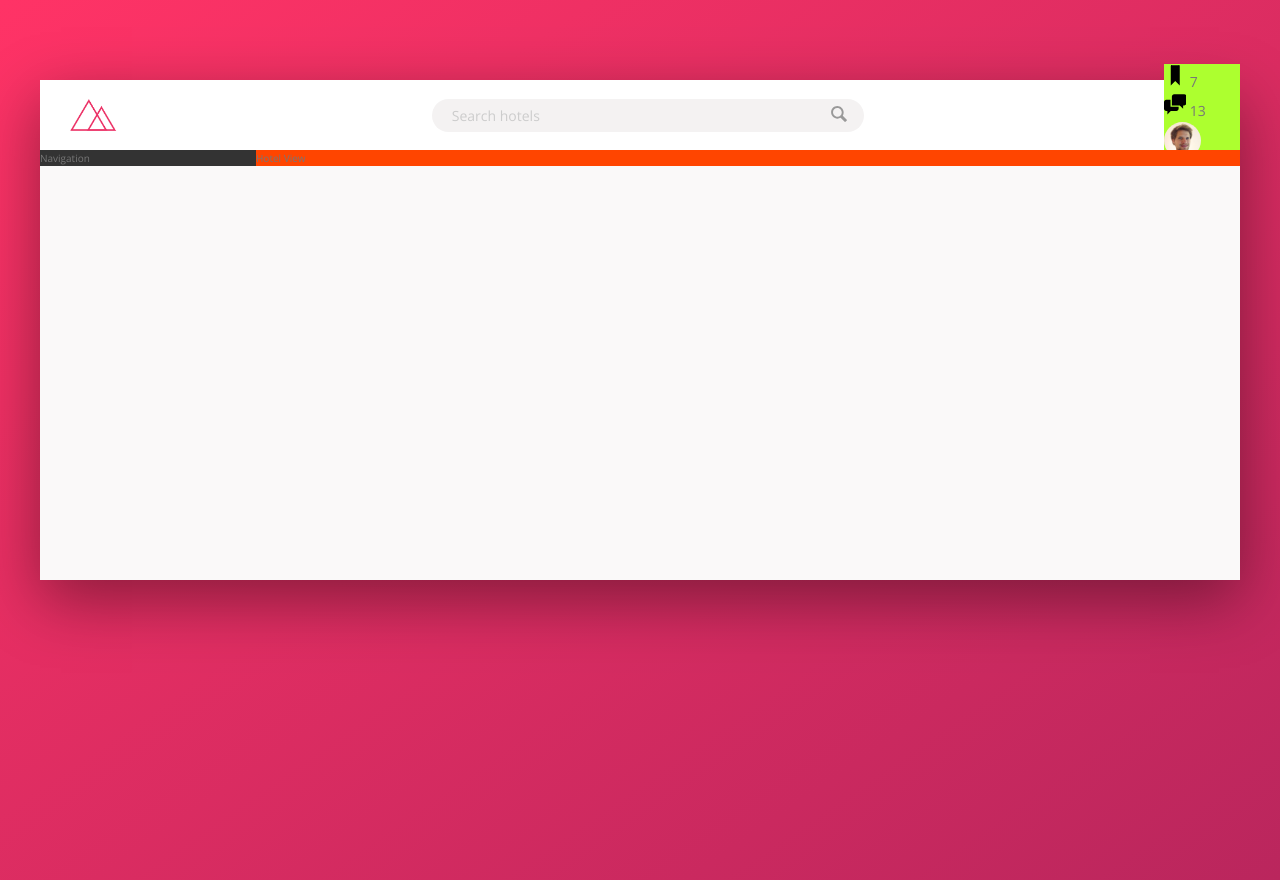
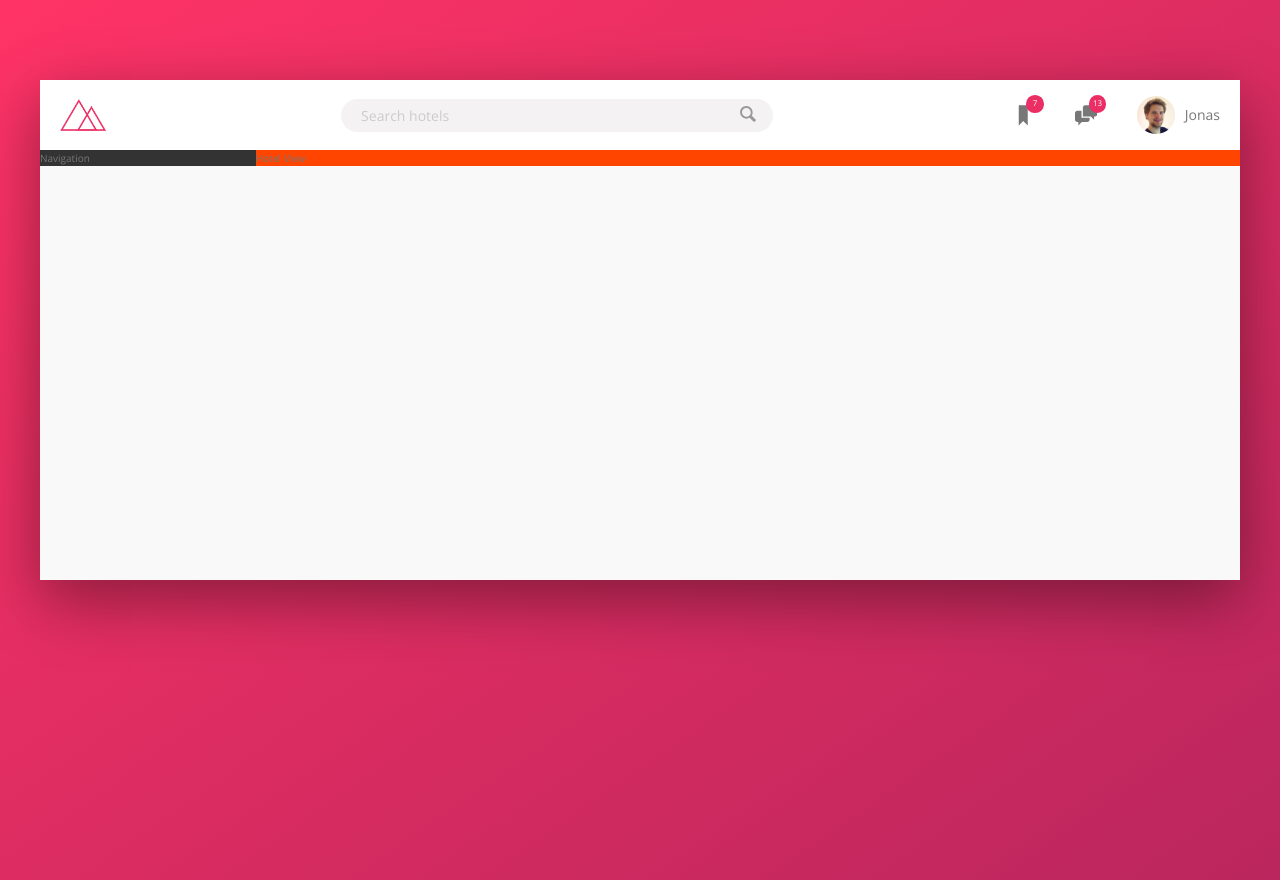
Before and after one commit to cloud4288/2-Trillo, a website: page index.html in a window 1280 px wide. Drawn offline with nearby package versions, Linux system fonts and the light colour scheme.

Commit message:
Building the header - part 3

```diff
--- a/index.html
+++ b/index.html
@@ -25,14 +25,14 @@
         </form>
 
         <nav class="user-nav">
-            <div class="user-nav__nav__icon-box">
+            <div class="user-nav__icon-box">
                 <svg class="user-nav__icon">
                     <use xlink:href="img/sprite.svg#icon-bookmark"></use>
                 </svg>
                 <span class="user-nav__notification">7</span>
             </div>
 
-            <div class="user-nav__nav__icon-box">
+            <div class="user-nav__icon-box">
                 <svg class="user-nav__icon">
                     <use xlink:href="img/sprite.svg#icon-chat"></use>
                 </svg>
--- a/package.json
+++ b/package.json
@@ -5,7 +5,7 @@
   "main": "index.js",
   "scripts": {
     "watch:sass": "node-sass sass/main.scss css/style.css -w",
-    "browser-sync": "browser-sync start --server --files \"css/*.css\" --no-open",
+    "browser-sync": "browser-sync start --server --files 'css/*.css' 'index.html' --no-open",
     "start": "npm-run-all --parallel browser-sync watch:sass",
 
     "compile:sass": "node-sass sass/main.scss css/style.comp.css",
--- a/sass/components/navbar.scss
+++ b/sass/components/navbar.scss
@@ -2,30 +2,53 @@
  User navigation
  */
 .user-nav {
-  background-color: greenyellow;
+  align-self: stretch;
+
+  display: flex;
+  align-items: center;
+
+  & > * {
+    padding: 0 2rem;
+    cursor: pointer;
+    height: 100%;
+
+    display: flex;
+    align-items: center;
+
+    &:hover {
+      @include svar(background-color, color-grey-light-2);
+    }
+  }
+
   &__icon-box {
-
+    position: relative;
   }
 
   &__icon {
     height: 2.25rem;
     width: 2.25rem;
+    @include svar(fill, color-grey-dark-2);
   }
 
   &__notification {
+    font-size: .8rem;
+    height: 1.75rem;
+    width: 1.75rem;
+    border-radius: 50%;
+    @include svar(background-color, color-primary);
+    @include svar(color, color-white);
+    position: absolute;
+    top: 1.5rem;
+    right: 1.1rem;
 
-  }
-
-  &__user {
-
+    display: flex;
+    justify-content: center;
+    align-items: center;
   }
 
   &__user-photo {
     height: 3.75rem;
     border-radius: 50%;
-  }
-
-  &__user-name {
-
+    margin-right: 1rem;
   }
 }
--- a/sass/layout/_header.scss
+++ b/sass/layout/_header.scss
@@ -14,7 +14,7 @@
  */
 .logo {
   height: 3.25rem;
-  margin-left: 3rem;
+  margin-left: 2rem;
 }
 
 /*
```
Also changed, not shown: css/style.css.
